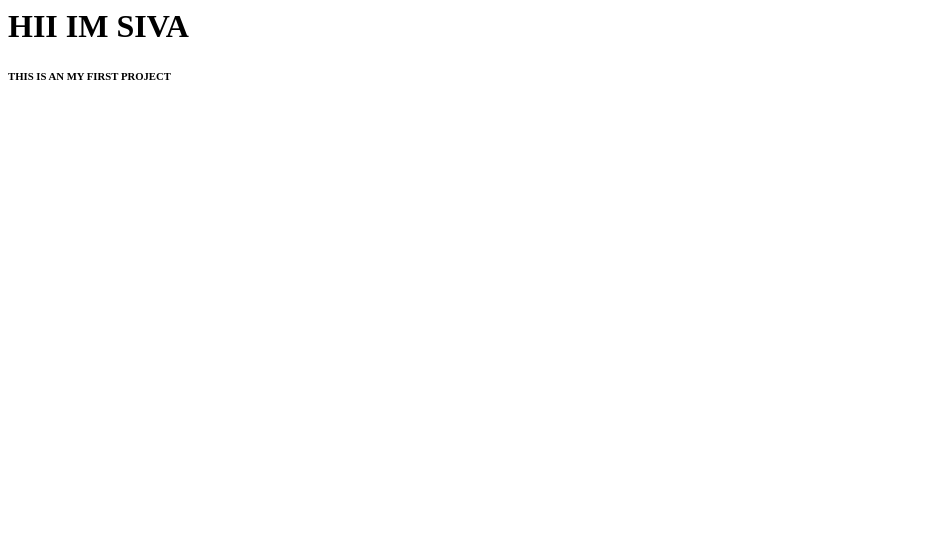
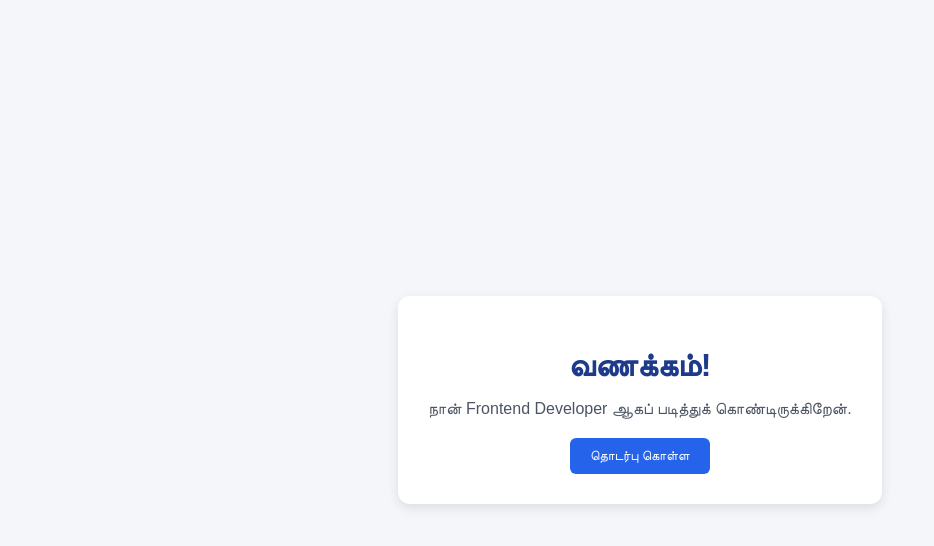
Before and after one commit to ranjanim-7448/MY-FIRST-WEB-PAGE, a plain HTML site: page INDEX.HTML in a window 1280 px wide. Shown: the whole page, without its empty margins (0-934 px from the left). Drawn offline with Linux system fonts and the light colour scheme.

Commit message:
FIRST COMMI

```diff
--- /dev/null
+++ b/INDEX.CSS
@@ -0,0 +1,40 @@
+body {
+  background-color: #f4f6f9;
+  font-family: Arial, sans-serif;
+  display: flex;
+  justify-content: center;
+  align-items: center;
+  height: 100vh;
+  margin: 0;
+}
+
+.card {
+  background-color: #ffffff;
+  padding: 30px;
+  border-radius: 12px;
+  text-align: center;
+  box-shadow: 0 4px 12px rgba(0, 0, 0, 0.1);
+}
+
+h1 {
+  color: #1e3a8a;
+  margin-bottom: 10px;
+}
+
+p {
+  color: #4b5563;
+  margin-bottom: 20px;
+}
+
+button {
+  background-color: #2563eb;
+  color: white;
+  border: none;
+  padding: 10px 20px;
+  border-radius: 6px;
+  cursor: pointer;
+}
+
+button:hover {
+  background-color: #1d4ed8;
+}
--- a/INDEX.HTML
+++ b/INDEX.HTML
@@ -1,2 +1,18 @@
-<H1>HII IM SIVA </H1>
-<H6> THIS IS AN MY FIRST PROJECT </H6>
+<!DOCTYPE html>
+<html lang="ta">
+<head>
+  <meta charset="UTF-8">
+  <meta name="viewport" content="width=device-width, initial-scale=1.0">
+  <title>My First Website</title>
+  <link rel="stylesheet" href="index.css">
+</head>
+<body>
+
+  <div class="card">
+    <h1>வணக்கம்!</h1>
+    <p>நான் Frontend Developer ஆகப் படித்துக் கொண்டிருக்கிறேன்.</p>
+    <button>தொடர்பு கொள்ள</button>
+  </div>
+
+</body>
+</html>
```
